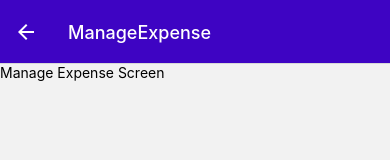
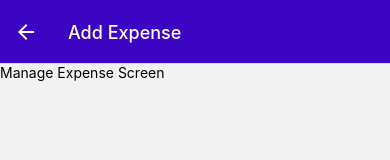
Before and after one commit to Rukije/ExpenseApp, a React Native app: screen /ManageExpense in a window 390 px wide. Shown: the top 160 px of the page. Built offline with nearby package versions, Linux system fonts and the light colour scheme.

Commit message:
Supporting different Editing modes & Using Route Parameters

```diff
--- a/components/ExpensesOutput/ExpenseItem.js
+++ b/components/ExpensesOutput/ExpenseItem.js
@@ -3,10 +3,12 @@
 import { GlobalStyles } from "../../constants/styles";
 import { getFormattedDate } from "../../util/date";
 
-function ExpenseItem({ description, amount, date }) {
+function ExpenseItem({ id,description, amount, date }) {
   const navigation = useNavigation();
   function expensePressHandler() {
-    navigation.navigate('ManageExpense');
+    navigation.navigate('ManageExpense',{
+      expenseId:id
+    });
   }
   return (
     <Pressable
--- a/screens/ManageExpense.js
+++ b/screens/ManageExpense.js
@@ -1,6 +1,20 @@
+import { useLayoutEffect } from "react";
 import { Text } from "react-native";
 
-function ManageExpense(){
+function ManageExpense({route,navigation}){
+
+    const editedExpenseId = route.params?.expenseId;
+
+    const isEditing= !!editedExpenseId;
+
+    useLayoutEffect(() => {
+        navigation.setOptions({
+            title:isEditing ? 'Edit Expense' :'Add Expense'
+        });
+    },[navigation,isEditing])
+
+
+
     return <Text>Manage Expense Screen</Text>
 }
 
```
